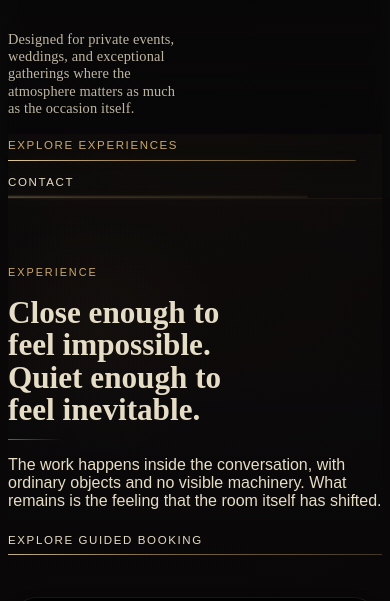
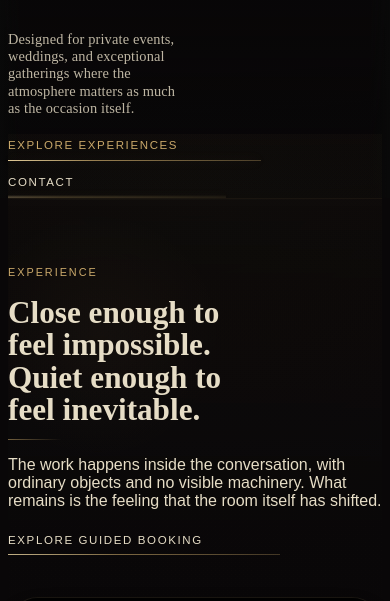
Before and after one commit to chaseellsworthiv-artifice/Artifice-Website, a Next.js app: page / in a window 390 px wide. Shown: the part 1680-2281 px from the top of the page. Built offline with nearby package versions, Linux system fonts and the light colour scheme; a web font is replaced by a local one.

Commit message:
Constrain mobile hero CTA lines

```diff
--- a/components/hero-experience.module.css
+++ b/components/hero-experience.module.css
@@ -1204,13 +1204,13 @@
 
   .heroActions {
     flex-direction: column;
-    align-items: stretch;
+    align-items: flex-start;
     margin-top: var(--hero-copy-gap);
   }
 
   .primaryLink,
   .secondaryLink {
-    width: 100%;
+    width: min(100%, 17rem);
   }
 
 
```
